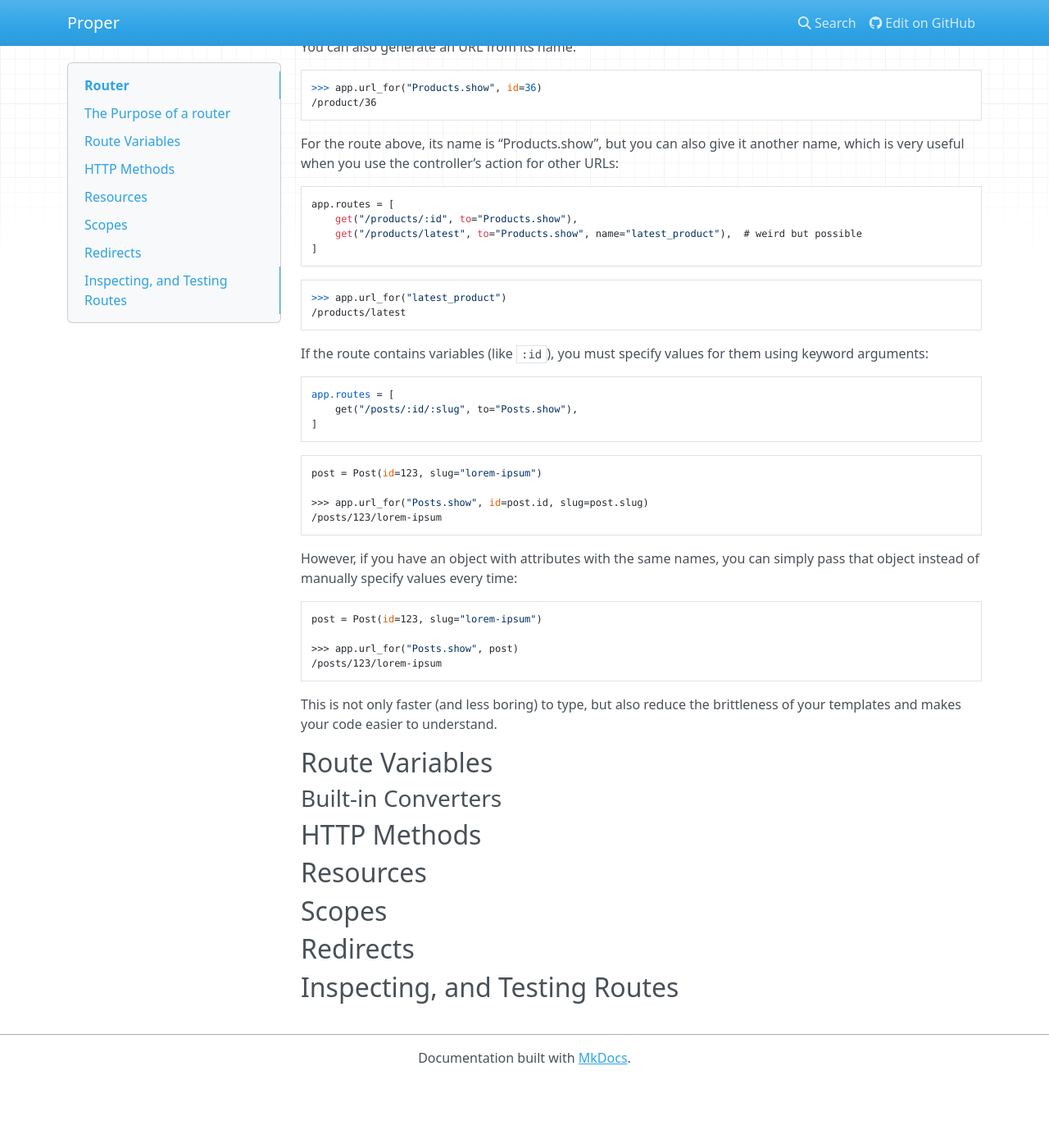
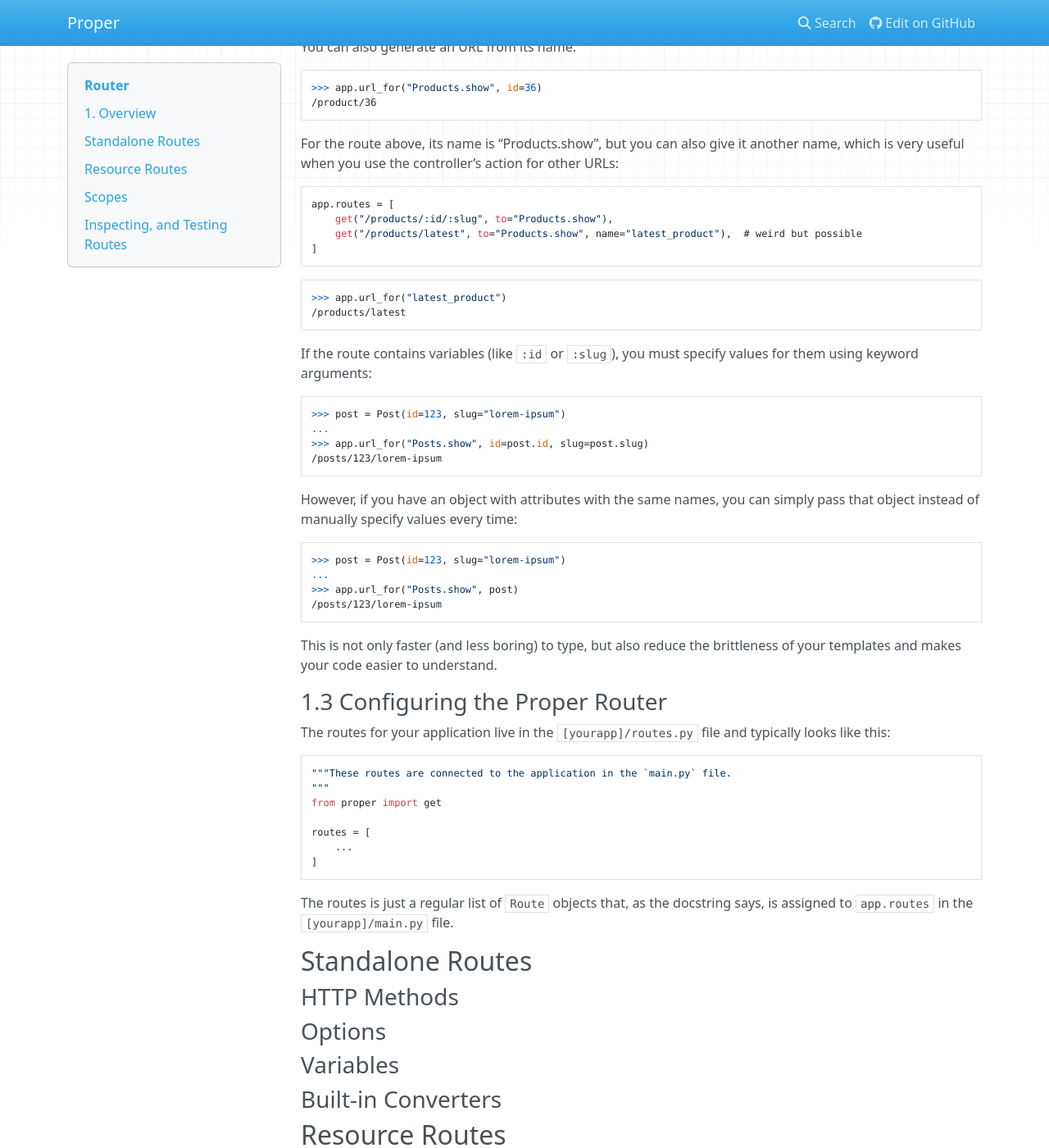
Before and after one commit to jpsca/proper, an MkDocs documentation site: the page built from docs/docs/router.md, in a window 1280 px wide and 1400 px high, scrolled down 707 px. Shown: the whole window at 82% size. Built offline with MkDocs 1.6.1, drawn with Linux system fonts in a browser that asks for light colours; nearby versions of some CDN libraries; before the commit the page ends 2025 px from its top, so only the background shows below that; some of the changed text lies outside the part shown.

Commit message:
miau back

````diff
--- a/docs/docs/router.md
+++ b/docs/docs/router.md
@@ -1,13 +1,13 @@
 
 # Router
 
-## The Purpose of a router
+## 1. Overview
 
 Although they look similar, an URL path like `/hello/world` in Proper (as in most modern frameworks) it doesn't match a `word` file in a `hello` folder. You must connect that URL to some code that will answer that request.
 
 That is what the Proper router does: recognizes URLs and dispatches them to a controller's action; or redirect you to another URL. It can also generate URLs for you from their names, avoiding the need to hardcode strings in your templates.
 
-### Connecting URLs to Code
+### 1.1 Connecting URLs to Code
 
 When your Proper application receives an incoming request for:
 
@@ -27,7 +27,7 @@ app.routes = [
 
 the request is dispatched to the `Product` controller's `show` method with `id=42` as extra argument.
 
-### Generating URLs
+### 1.2 Generating URLs
 
 You can also generate an URL from its name.
 
@@ -40,7 +40,7 @@ For the route above, its name is "Products.show", but you can also give it anoth
 
 ```python
 app.routes = [
-    get("/products/:id", to="Products.show"),
+    get("/products/:id/:slug", to="Products.show"),
     get("/products/latest", to="Products.show", name="latest_product"),  # weird but possible
 ]
 ```
@@ -49,16 +49,11 @@ app.routes = [
 /products/latest
 ```
 
-If the route contains variables (like `:id`), you must specify values for them using keyword arguments:
+If the route contains variables (like `:id` or `:slug`), you must specify values for them using keyword arguments:
 
 ```python
-app.routes = [
-    get("/posts/:id/:slug", to="Posts.show"),
-]
-```
-```python
-post = Post(id=123, slug="lorem-ipsum")
-
+>>> post = Post(id=123, slug="lorem-ipsum")
+...
 >>> app.url_for("Posts.show", id=post.id, slug=post.slug)
 /posts/123/lorem-ipsum
 ```
@@ -66,30 +61,48 @@ post = Post(id=123, slug="lorem-ipsum")
 However, if you have an object with attributes with the same names, you can simply pass that object instead of manually specify values every time:
 
 ```python
-post = Post(id=123, slug="lorem-ipsum")
-
+>>> post = Post(id=123, slug="lorem-ipsum")
+...
 >>> app.url_for("Posts.show", post)
 /posts/123/lorem-ipsum
 ```
 
 This is not only faster (and less boring) to type, but also reduce the brittleness of your templates and makes your code easier to understand.
 
+### 1.3 Configuring the Proper Router
 
-## Route Variables
+The routes for your application live in the `[yourapp]/routes.py` file and typically looks like this:
 
+```python
+"""These routes are connected to the application in the `main.py` file.
+"""
+from proper import get
+
+routes = [
+    ...
+]
+```
+
+The routes is just a regular list of `Route` objects that, as the docstring says, is assigned to `app.routes` in the `[yourapp]/main.py` file.
+
+
+## Standalone Routes
+
+### HTTP Methods
+
+### Options
+
+### Variables
 
 ### Built-in Converters
 
 
-## HTTP Methods
 
+## Resource Routes
 
-## Resources
-
+### HTTP Methods
 
 ## Scopes
 
 
-## Redirects
-
 ## Inspecting, and Testing Routes
````
Also changed, not shown: docs/docs/license.md (added, +7 -0 lines).
